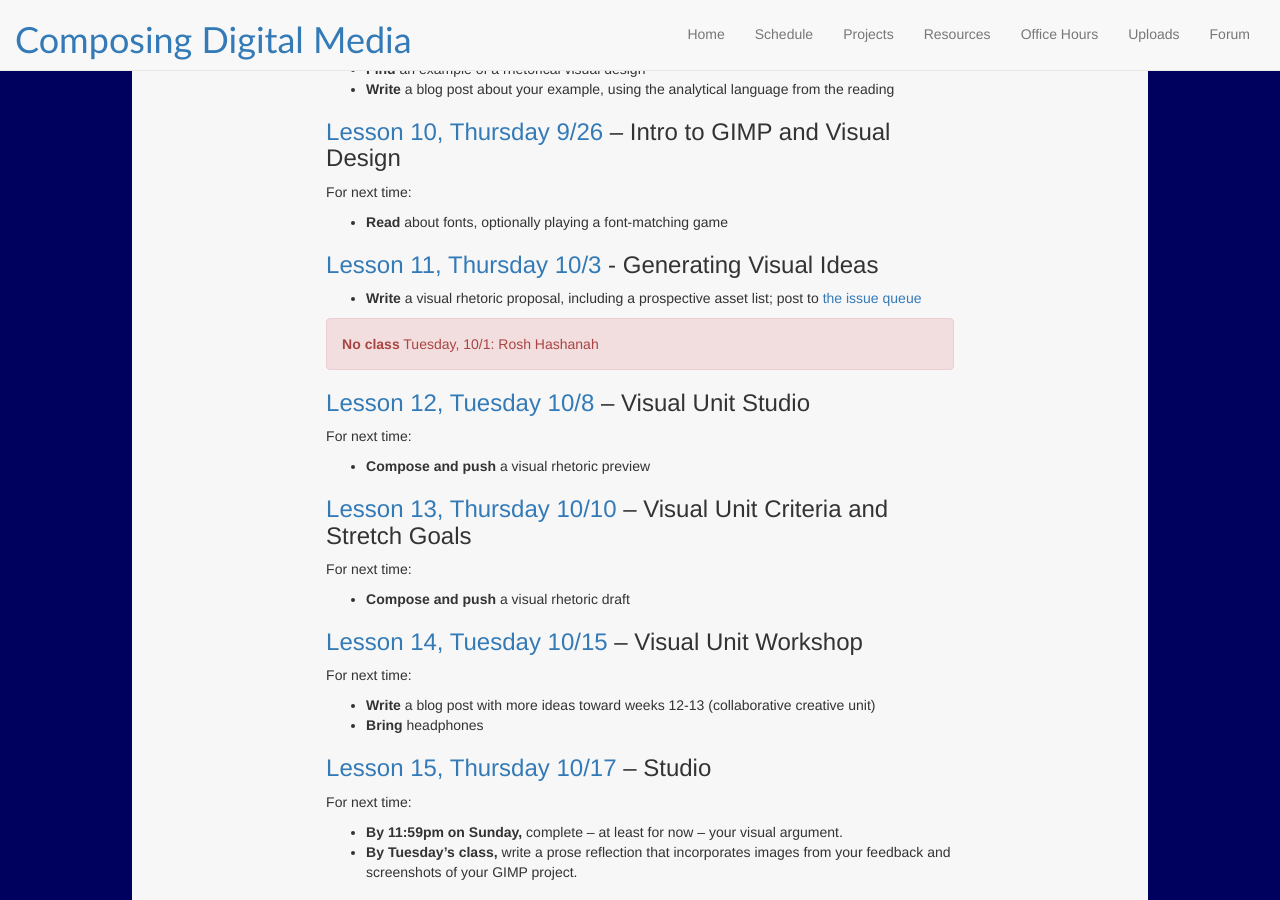
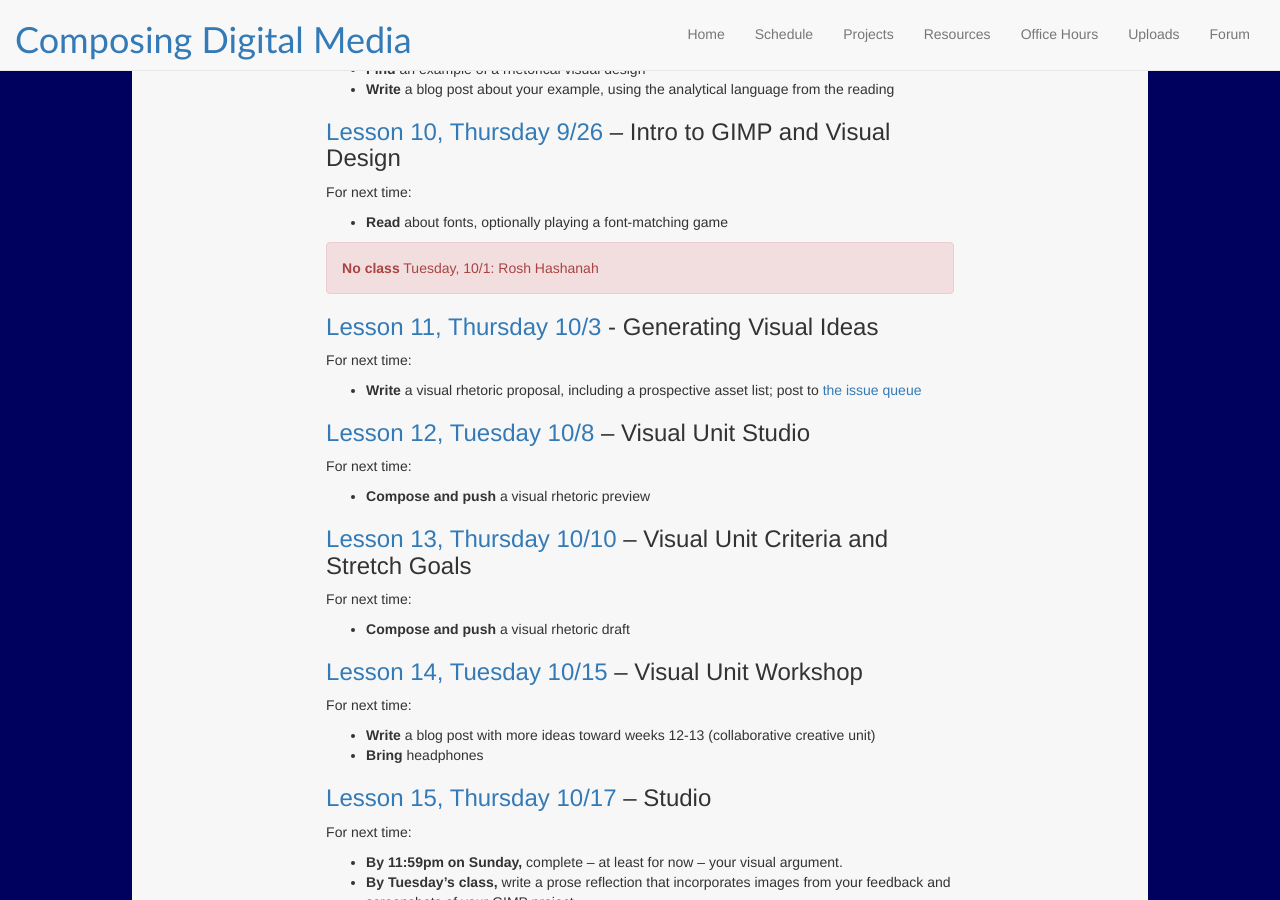
Before and after one commit to benmiller314/cdm2019fall, a Jekyll site: the page built from schedule.md, in a window 1280 px wide and 900 px high, scrolled down 2569 px. Built offline with Jekyll 4.4.1, drawn with Linux system fonts in a browser that asks for light colours.

Commit message:
maybe have RH in chronological sequence, hey?

```diff
--- a/schedule.md
+++ b/schedule.md
@@ -132,13 +132,17 @@ For next time:
 
 * **Read** about fonts<!-- https://trydesignlab.com/blog/how-to-choose-the-right-font-for-your-design/ is part 2, but parts 1 and 3 are less essential. Other links within part 2 are EXT for eager readers. -->, optionally playing a font-matching game <!-- http://www.typeconnection.com/ -->
 
-
-<h3><a href="/{{site.course.base_path}}plans/lesson-11">Lesson 11, Thursday 10/3</a> - Generating Visual Ideas</h3>
-* **Write** a visual rhetoric proposal, including a prospective asset list; post to <a href="{{site.github.repository_url}}/issues">the issue queue</a>
-
 <div class="alert alert-danger">
 <strong>No class</strong> Tuesday, 10/1: Rosh Hashanah
 </div>
+
+
+<h3><a href="/{{site.course.base_path}}plans/lesson-11">Lesson 11, Thursday 10/3</a> - Generating Visual Ideas</h3>
+
+For next time:
+
+* **Write** a visual rhetoric proposal, including a prospective asset list; post to <a href="{{site.github.repository_url}}/issues">the issue queue</a>
+
 
 <h3><a href="/{{site.course.base_path}}plans/lesson-12">Lesson 12, Tuesday 10/8</a> – Visual Unit Studio</h3>
 
```
